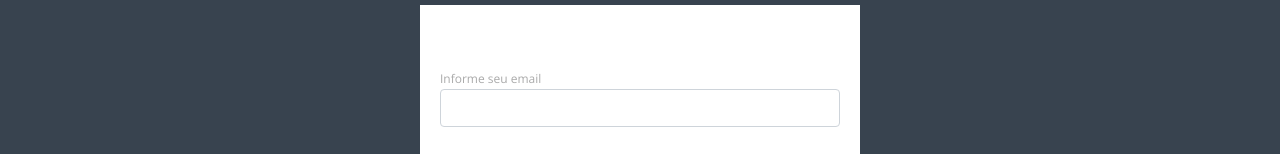
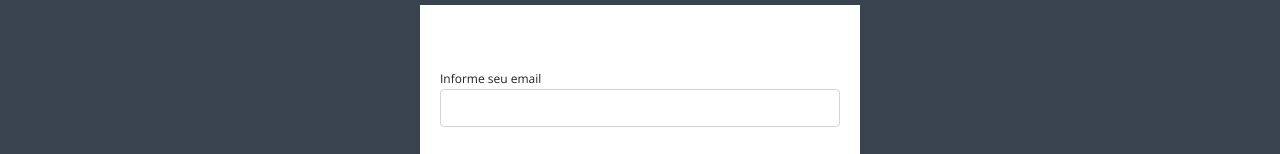
Before and after one commit to savio-2-lopes/DSMovie-Semana-Spring-React, a React (Create React App) app in the folder frontend/: page /form/1 in a window 1280 px wide. Shown: the part 139-293 px from the top of the page. Built offline with nearby package versions, Linux system fonts and the light colour scheme; no server answers.

Commit message:
:rocket: Update app

```diff
--- a/frontend/src/components/FormCard/index.tsx
+++ b/frontend/src/components/FormCard/index.tsx
@@ -58,8 +58,15 @@ function FormCard({ movieId }: Props) {
         <h3>{movie?.title}</h3>
         <form className="dsmovie-form" onSubmit={handleSubmit}>
           <div className="form-group dsmovie-form-group">
-            <label htmlFor="email">Informe seu email</label>
-            <input type="email" className="form-control" id="email" />
+            <label style={{ color: "#1d2226" }} htmlFor="email">
+              Informe seu email
+            </label>
+            <input
+              style={{ color: "#1d2226" }}
+              type="email"
+              className="form-control"
+              id="email"
+            />
           </div>
 
           <div className="form-group dsmovie-form-group">
```
